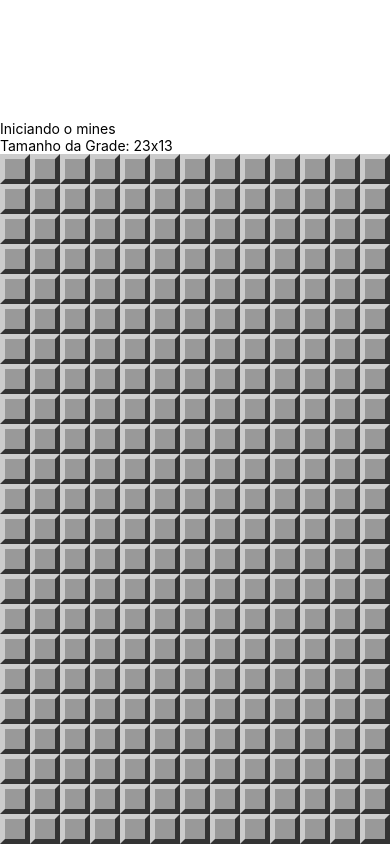
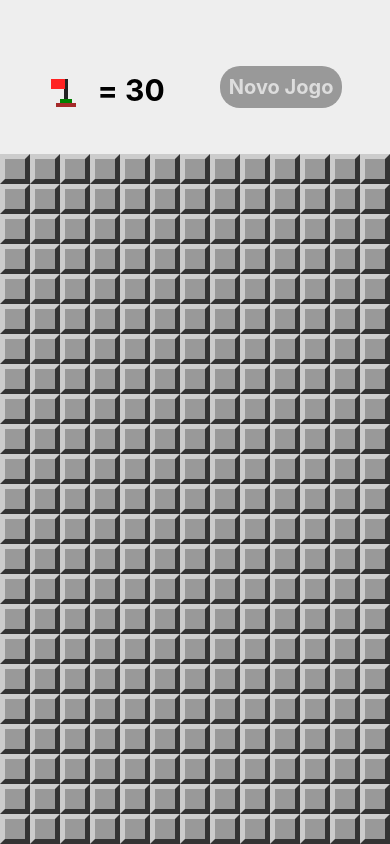
Before and after one commit to Henrique031/projeto_campo-minado, a React Native app: screen / in a window 390 px wide. Built offline with nearby package versions, Linux system fonts and the light colour scheme.

Commit message:
Header adicionado, junto com o botão de setar a aplicação ao estado padrão

```diff
--- a/App.js
+++ b/App.js
@@ -2,7 +2,7 @@
 import { StyleSheet, Text, View, Alert } from 'react-native';
 
 import params from './src/params';
-import Field from './src/components/Field';
+import Header from './src/components/Header';
 import MineField from './src/components/MineField';
 import {
   createMinesBoard,
@@ -11,7 +11,8 @@
   hadExplosion,
   wonGame,
   showMines,
-  invertFlag
+  invertFlag,
+  flagsUsed
 } from './src/logicFunctions'
 
 
@@ -75,10 +76,7 @@
   render() {
     return (
       <View style={styles.container}>
-        <Text style={styles.welcome} >Iniciando o mines</Text>
-        <Text style={styles.instructions} >Tamanho da Grade: {params.getRowsAmount()}x{params.getColumnsAmount()}</Text>
-        {/* LGG7 - Tamanho da Grade: 23x13 */}
-
+        <Header flagsLeft={this.minesAmount() - flagsUsed(this.state.board)} onNewGame={() => this.setState(this.createState())} />
         <View style={styles.board} >
           <MineField
             board={this.state.board}
--- /dev/null
+++ b/src/components/Header.js
@@ -0,0 +1,59 @@
+import React from "react";
+import { View, StyleSheet, Text, TouchableOpacity } from "react-native";
+
+import Flag from "./Flag";
+
+export default props => {
+    return (
+        <View style={styles.container}>
+            <View style={styles.flagContainer}>
+                <TouchableOpacity onPress={props.onFLagPress} style={styles.flagButton} >
+                    <Flag bigger />
+                </TouchableOpacity>
+                <Text style={styles.flagsLeft}>= {props.flagsLeft}</Text>
+            </View>
+            <TouchableOpacity style={styles.button} onPress={props.onNewGame} >
+                <Text style={styles.buttonLabel} >Novo Jogo</Text>
+            </TouchableOpacity>
+        </View>
+    );
+}
+
+const styles = StyleSheet.create({
+
+  container: {
+    flex: 1,
+    flexDirection: "row",
+    backgroundColor: '#eee',
+    alignItems: 'center',
+    justifyContent: 'space-around',
+    paddingTop: 20,
+    paddingHorizontal: 20,
+  },
+  flagContainer: {
+    flexDirection: 'row',
+  },
+  flagButton: {
+    marginTop: 10,
+    minWidth: 30,
+  },
+  flagsLeft: {
+    fontSize: 30,
+    fontWeight: 'bold',
+    paddingTop: 5,
+    marginLeft: 20,
+
+  },
+  button: {
+    backgroundColor: '#999',
+    padding: 9,
+    borderRadius: 20,
+
+  },
+  buttonLabel: {
+    fontSize: 20,
+    color: "#ddd",
+    fontWeight: 'bold'
+  }
+
+});
--- a/src/logicFunctions.js
+++ b/src/logicFunctions.js
@@ -101,6 +101,8 @@
     field.flagged = !field.flagged
 }
 
+const flagsUsed = board => fields(board).filter(field => field.flagged).length
+
 export {
     createMinesBoard,
     cloneBoard,
@@ -108,5 +110,6 @@
     hadExplosion,
     wonGame,
     showMines,
-    invertFlag
+    invertFlag,
+    flagsUsed
  }
```
